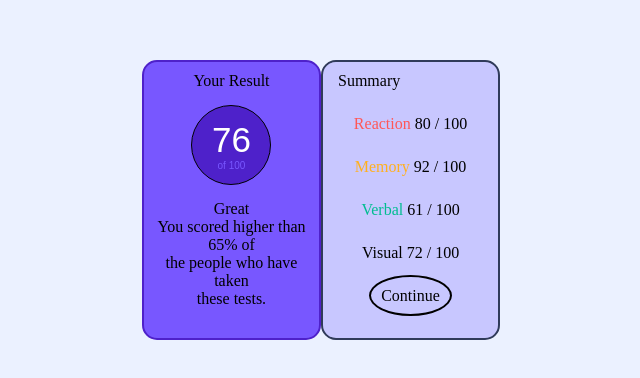
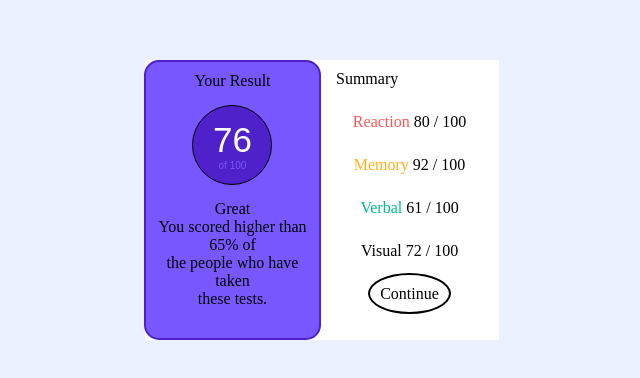
Before and after one commit to toni78-stack/Results-Summary-Component, a plain HTML site: page index.html in a window 1280 px wide. Shown: the part 200-578 px from the top of the page, without its empty margins (178-818 px from the left). Drawn offline with Linux system fonts and the light colour scheme.

Commit message:
removed border

```diff
--- a/css/style.css
+++ b/css/style.css
@@ -20,6 +20,7 @@ body {
   display: flex;
   justify-content: center;
   align-items: center;
+  background-color: hsl(0, 0%, 100%);
 }
 
 .wrapper .p {
@@ -46,10 +47,9 @@ body {
   padding: 10px;
   height: 100%;
   width: 50%;
-  border: 2px solid hsl(224, 30%, 27%);
-  background-color: hsl(241, 100%, 89%);
+  background-color: transparent;
   text-align: center;
-  border-radius: 15px 15px;
+  border-radius: 0 15px 15px 0;
 }
 
 .container2 p {
@@ -79,6 +79,7 @@ body {
   background-color: hsla(241, 72%, 46%, 0);
   width: 200px;
   padding: 10px;
+  border: -;
 }
 
 .circle {
```
